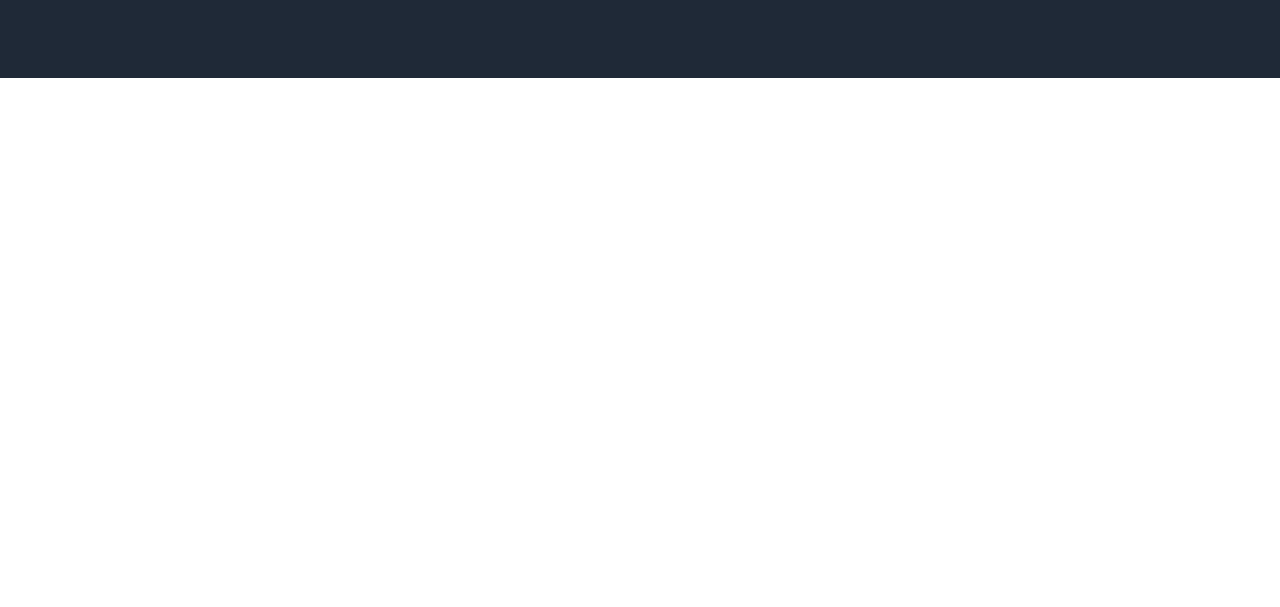
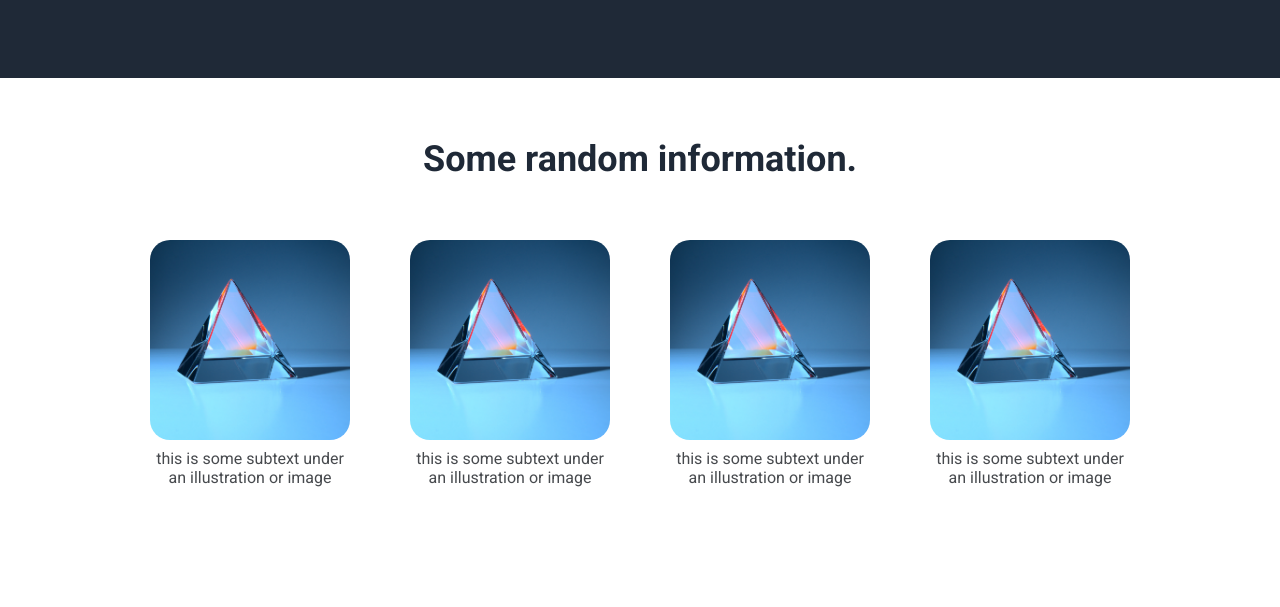
Before and after one commit to rainygodz/awesome-website, a plain HTML site: page index.html in a window 1280 px wide. Shown: the part 705-1312 px from the top of the page. Before the commit the page ends 800 px from the top, so only its background shows below. Drawn offline with Linux system fonts and the light colour scheme.

Commit message:
feat: complete information section

```diff
--- a/index.html
+++ b/index.html
@@ -43,7 +43,42 @@
         </div>
       </div>
       <div class="hero-image">
-        <img src="./images/hero1.jpg" alt="">
+        <img src="./images/hero.jpg" alt="">
+      </div>
+    </div>
+
+    <div class="information-container">
+      <div class="info">
+        Some random information.
+      </div>
+      <div class="info-cards">
+        <div class="info-card">
+          <img src="./images/card.jpg" alt="">
+          <div class="info-text">
+            this is some subtext under an illustration or image
+          </div>
+        </div>
+
+        <div class="info-card">
+          <img src="./images/card.jpg" alt="">
+          <div class="info-text">
+            this is some subtext under an illustration or image
+          </div>
+        </div>
+
+        <div class="info-card">
+          <img src="./images/card.jpg" alt="">
+          <div class="info-text">
+            this is some subtext under an illustration or image
+          </div>
+        </div>
+
+        <div class="info-card">
+          <img src="./images/card.jpg" alt="">
+          <div class="info-text">
+            this is some subtext under an illustration or image
+          </div>
+        </div>
       </div>
     </div>
   </main>
--- a/style.css
+++ b/style.css
@@ -77,3 +77,40 @@ header {
   width: 700px;
   height: auto;
 }
+
+.information-container {
+  display: flex;
+  flex-direction: column;
+  align-items: center;
+  gap: 60px;
+  padding: 60px 0 120px 0;
+}
+
+.info {
+  font-size: 36px;
+  font-weight: 700;
+  color: #1F2937;
+}
+
+.info-cards {
+  display: flex;
+  flex-wrap: wrap;
+  gap: 60px;
+  justify-content: center;
+}
+
+.info-card {
+  flex-basis: 200px;
+}
+
+.info-text {
+  text-align: center;
+  color: #474a4e;
+  margin-top: 5px;
+}
+
+.info-card img {
+  width: 200px;
+  height: 200px;
+  border-radius: 10%;
+}
```
Also changed, not shown: images/card.jpg (added), 2 other files.
